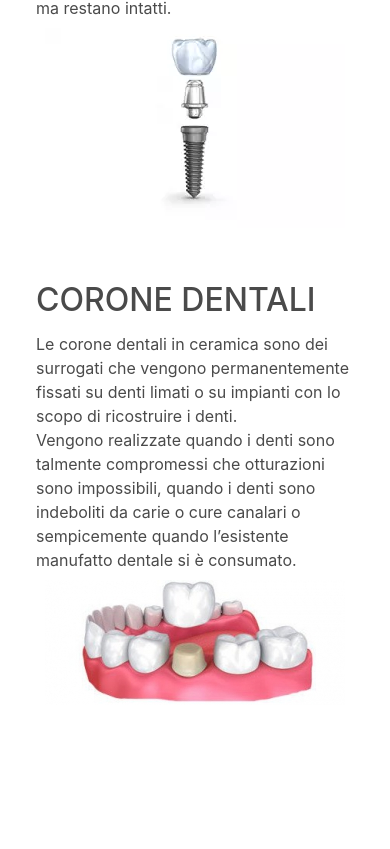
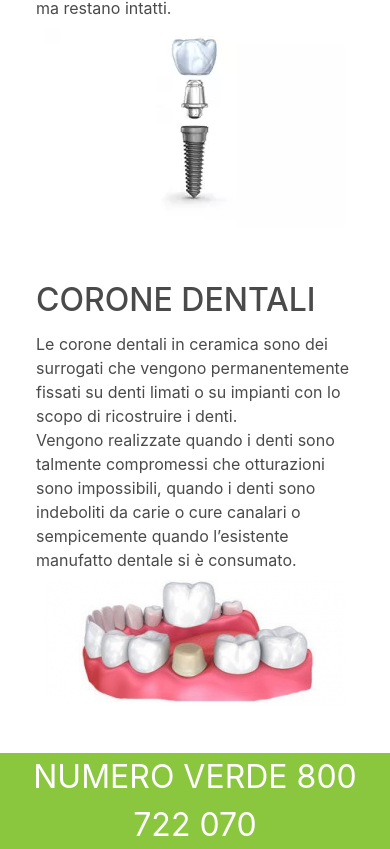
Before and after one commit to CapMorgan1987/landing-page, a Vue app: page / in a window 390 px wide. Shown: the part 2582-3431 px from the top of the page. Before the commit the page ends 3347 px from the top, so only its background shows below. Built offline with nearby package versions, Linux system fonts and the light colour scheme.

Commit message:
phone number section

```diff
--- a/src/App.vue
+++ b/src/App.vue
@@ -3,6 +3,7 @@
 		<app-header />
 		<app-hero />
 		<app-services />
+		<app-phone />
 	</div>
 </template>
 
@@ -10,6 +11,7 @@
 	import Header from "./components/Header.vue";
 	import Hero from "./components/Hero.vue";
 	import Services from "./components/Services.vue";
+	import Phone from "./components/Phone.vue";
 
 	export default {
 		name: "App",
@@ -17,6 +19,7 @@
 			"app-header": Header,
 			"app-hero": Hero,
 			"app-services": Services,
+			"app-phone": Phone,
 		},
 	};
 </script>
@@ -26,6 +29,9 @@
 		background-color: #010101;
 	}
 
+	.arena-background {
+		background-color: #8bc63f;
+	}
 	.arena-green {
 		color: #8bc63f;
 	}
--- /dev/null
+++ b/src/components/Phone.vue
@@ -0,0 +1,21 @@
+<template>
+	<section class=" px-5 pz-5 arena-background has-text-white">
+		<div class="container">
+			<h2 class="is-size-2-desktop is-size-3-touch has-text-centered	">
+				NUMERO VERDE 800 722 070
+			</h2>
+		</div>
+	</section>
+</template>
+
+<script>
+	export default {};
+</script>
+
+<style scoped>
+	.img-services {
+		max-width: 300px;
+		margin-left: auto;
+		margin-right: auto;
+	}
+</style>
```
